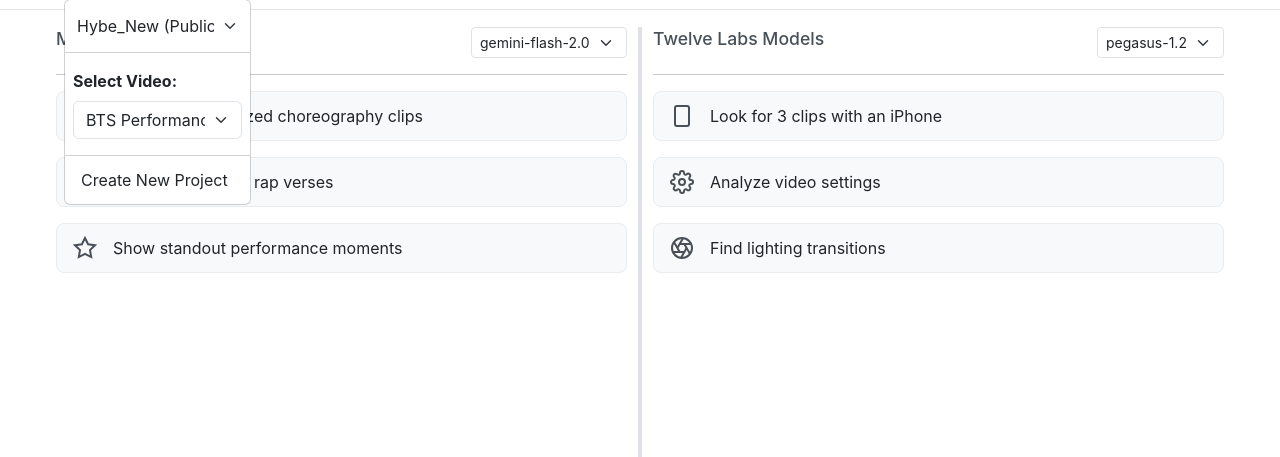
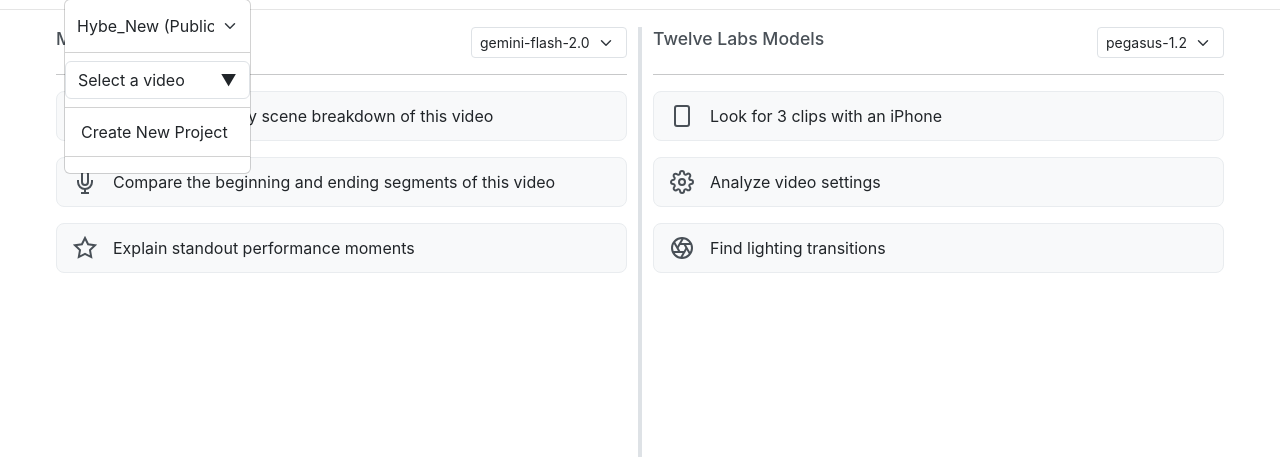
Before and after one commit to Hrishikesh332/Model-Evaluation, a Flask app: page / in a window 1280 px wide, after a click on "Hybe_New (Public)". Shown: the part 53-510 px from the top of the page. Run offline with Flask 2, Linux system fonts and the light colour scheme; some libraries are stand-ins or nearby versions.

Commit message:
UI Fixes Comparment

````diff
--- a/app.py
+++ b/app.py
@@ -371,7 +371,7 @@ def generate_gpt4o_response(prompt, video_path=None):
         if video_path and os.path.exists(video_path):
             messages.append({
                 "role": "user",
-                "content": f"[Video Analysis Request] The following query is about a video that likely contains performances, music videos, or dance routines. Please provide a detailed analysis: {prompt}"
+                "content": f"Please provide a detailed analysis: {prompt}"
             })
         else:
             messages.append({"role": "user", "content": prompt})
--- a/static/css/style.css
+++ b/static/css/style.css
@@ -345,3 +345,72 @@ body {
     0% { transform: rotate(0deg); }
     100% { transform: rotate(360deg); }
 }
+
+
+/* Add these styles to your style.css file */
+.custom-select-container {
+    position: relative;
+    width: 100%;
+}
+
+.custom-select {
+    cursor: pointer;
+    display: flex;
+    justify-content: space-between;
+    align-items: center;
+    padding: 0.375rem 0.75rem;
+}
+
+.custom-options {
+    position: absolute;
+    top: 100%;
+    left: 0;
+    right: 0;
+    background: white;
+    border: 1px solid #ced4da;
+    border-radius: 0.25rem;
+    max-height: 300px;
+    overflow-y: auto;
+    z-index: 1000;
+}
+
+.custom-option {
+    padding: 0.375rem 0.75rem;
+    cursor: pointer;
+}
+
+.custom-option:hover {
+    background-color: #f8f9fa;
+}
+
+.video-thumbnail-small {
+    width: 40px;
+    height: 40px;
+    object-fit: cover;
+    border-radius: 4px;
+}
+
+.selected-text {
+    flex: 1;
+    white-space: nowrap;
+    overflow: hidden;
+    text-overflow: ellipsis;
+}
+
+pre {
+    background-color: #f8f9fa;
+    padding: 1rem;
+    border-radius: 4px;
+    overflow-x: auto;
+}
+
+code {
+    background-color: #f1f3f5;
+    padding: 0.2rem 0.4rem;
+    border-radius: 3px;
+    font-family: monospace;
+}
+
+.badge.bg-secondary {
+    font-family: monospace;
+}
--- a/static/js/main.js
+++ b/static/js/main.js
@@ -233,7 +233,6 @@ document.addEventListener('DOMContentLoaded', function() {
             projectSelect.remove(0);
         }
 
-        // Add default option
         const defaultOption = document.createElement('option');
         defaultOption.value = "";
         defaultOption.textContent = "Select an index";
@@ -241,7 +240,6 @@ document.addEventListener('DOMContentLoaded', function() {
         defaultOption.selected = true;
         projectSelect.appendChild(defaultOption);
 
-        // Add indexes to dropdown
         indexes.forEach(index => {
             const option = document.createElement('option');
             option.value = index.id;
@@ -270,6 +268,7 @@ document.addEventListener('DOMContentLoaded', function() {
             loadVideosForIndex(indexes[0].id);
         }
     }
+
 
     // Load videos for an index
     function loadVideosForIndex(indexId) {
@@ -395,6 +394,98 @@ document.addEventListener('DOMContentLoaded', function() {
         });
     }
 
+
+    function displayLoadingInPanel(panelId) {
+        const panel = document.getElementById(panelId);
+        if (!panel) return null;
+
+        const loadingIndicator = document.createElement('div');
+        loadingIndicator.className = 'card mb-3 loading-indicator';
+        loadingIndicator.style.maxWidth = '100%';
+        loadingIndicator.innerHTML = `
+            <div class="card-body">
+                <div class="d-flex">
+                    <div class="spinner-grow spinner-grow-sm text-primary me-2" role="status">
+                        <span class="visually-hidden">Loading...</span>
+                    </div>
+                    <div>Analyzing...</div>
+                </div>
+            </div>
+        `;
+
+        panel.appendChild(loadingIndicator);
+        return loadingIndicator;
+    }
+
+
+    function displayUserMessageInPanel(panelId, message) {
+        const panel = document.getElementById(panelId);
+        if (!panel) return;
+
+        const messageEl = document.createElement('div');
+        messageEl.className = 'card mb-3 ms-auto';
+        messageEl.style.maxWidth = '80%';
+
+        messageEl.innerHTML = `
+            <div class="card-body">
+                <div class="d-flex justify-content-between align-items-center mb-2">
+                    <strong class="text-primary">You</strong>
+                    <small class="text-muted">${getCurrentTime()}</small>
+                </div>
+                <p class="card-text mb-0">${message}</p>
+            </div>
+        `;
+
+        panel.appendChild(messageEl);
+    }
+
+    function replaceLoadingWithResponse(panelId, loadingElement, message, sourceName) {
+        const panel = document.getElementById(panelId);
+        if (!panel || !loadingElement) return;
+
+        const messageEl = document.createElement('div');
+        messageEl.className = 'card mb-3';
+        messageEl.style.maxWidth = '100%';
+
+        const formattedMessage = renderMarkdown(message);
+
+        messageEl.innerHTML = `
+            <div class="card-body">
+                <div class="d-flex justify-content-between align-items-center mb-2">
+                    <strong class="text-success">${sourceName}</strong>
+                    <small class="text-muted">${getCurrentTime()}</small>
+                </div>
+                <div class="card-text mb-0">${formattedMessage}</div>
+            </div>
+        `;
+
+        if (loadingElement.parentNode === panel) {
+            panel.replaceChild(messageEl, loadingElement);
+        } else {
+            panel.appendChild(messageEl);
+        }
+    }
+
+    function renderMarkdown(text) {
+        if (!text) return '';
+
+        text = text.replace(/\*\*(.*?)\*\*/g, '<strong>$1</strong>');
+        text = text.replace(/\*(.*?)\*/g, '<em>$1</em>');
+        text = text.replace(/^### (.*?)$/gm, '<h5>$1</h5>');
+        text = text.replace(/^## (.*?)$/gm, '<h4>$1</h4>');
+        text = text.replace(/^# (.*?)$/gm, '<h3>$1</h3>');
+        text = text.replace(/```([\s\S]*?)```/g, '<pre><code>$1</code></pre>');
+        text = text.replace(/`([^`]+)`/g, '<code>$1</code>');
+        text = text.replace(/\n/g, '<br>');
+
+        text = text.replace(/^\* (.*?)$/gm, '<li>$1</li>');
+        text = text.replace(/^(\d+)\. (.*?)$/gm, '<li>$2</li>');
+
+        text = text.replace(/(\d{1,2}:\d{2}(?::\d{2})?(?:-\d{1,2}:\d{2}(?::\d{2})?)?)/g, '<span class="badge bg-secondary">$1</span>');
+
+        return text;
+    }
+
     function sendMessage() {
         const message = messageInput.value.trim();
         if (!message) return;
@@ -406,14 +497,24 @@ document.addEventListener('DOMContentLoaded', function() {
 
         clearSuggestionsAndShowResults();
 
+        // Display user message in the main chat area
         displayUserMessage(message);
+
+        // Display user message in both left and right panels
+        displayUserMessageInPanel('leftPanelResults', message);
+        displayUserMessageInPanel('rightPanelResults', message);
 
         const selectedModel = modelSelector.value === '1' ? 'gpt4o' : 'gemini';
 
+        // Add a temporary loading message in the main chat area
         const loadingMessage = displayBotMessage("Analyzing your request...", true);
 
         messageInput.disabled = true;
         sendButton.disabled = true;
+
+        // Create loading indicators in each panel
+        const leftPanelLoading = displayLoadingInPanel('leftPanelResults');
+        const rightPanelLoading = displayLoadingInPanel('rightPanelResults');
 
         // Send query to server
         fetch('/api/search', {
@@ -433,6 +534,7 @@ document.addEventListener('DOMContentLoaded', function() {
             return response.json();
         })
         .then(data => {
+            // Remove the main loading message
             if (loadingMessage && loadingMessage.parentNode === searchResults) {
                 searchResults.removeChild(loadingMessage);
             }
@@ -442,18 +544,31 @@ document.addEventListener('DOMContentLoaded', function() {
             messageInput.focus();
 
             if (data.status === 'success') {
+                // Replace the loading indicators with actual responses
                 if (data.responses.pegasus) {
-                    displayBotMessageInPanel('rightPanelResults', data.responses.pegasus, 'Pegasus Model');
+                    replaceLoadingWithResponse('rightPanelResults', rightPanelLoading, data.responses.pegasus, 'Pegasus Model');
                 }
 
                 if (data.responses[selectedModel]) {
                     const modelName = selectedModel === 'gemini' ? 'Gemini Model' : 'GPT-4o Model';
-                    displayBotMessageInPanel('leftPanelResults', data.responses[selectedModel], modelName);
+                    replaceLoadingWithResponse('leftPanelResults', leftPanelLoading, data.responses[selectedModel], modelName);
                 }
 
                 const combinedResponse = "Analysis complete. Check both panels for detailed results.";
                 displayBotMessage(combinedResponse);
             } else {
+                // Remove loading indicators and show error
+                const leftPanel = document.getElementById('leftPanelResults');
+                const rightPanel = document.getElementById('rightPanelResults');
+
+                if (leftPanel && leftPanelLoading && leftPanelLoading.parentNode === leftPanel) {
+                    leftPanel.removeChild(leftPanelLoading);
+                }
+
+                if (rightPanel && rightPanelLoading && rightPanelLoading.parentNode === rightPanel) {
+                    rightPanel.removeChild(rightPanelLoading);
+                }
+
                 showAlert(data.message || 'Failed to analyze video', 'danger');
                 displayBotMessage("Sorry, I encountered an error while analyzing your request.");
             }
@@ -461,8 +576,20 @@ document.addEventListener('DOMContentLoaded', function() {
         .catch(error => {
             console.error('Error sending message:', error);
 
+            // Remove all loading indicators
             if (loadingMessage && loadingMessage.parentNode === searchResults) {
                 searchResults.removeChild(loadingMessage);
+            }
+
+            const leftPanel = document.getElementById('leftPanelResults');
+            const rightPanel = document.getElementById('rightPanelResults');
+
+            if (leftPanel && leftPanelLoading && leftPanelLoading.parentNode === leftPanel) {
+                leftPanel.removeChild(leftPanelLoading);
+            }
+
+            if (rightPanel && rightPanelLoading && rightPanelLoading.parentNode === rightPanel) {
+                rightPanel.removeChild(rightPanelLoading);
             }
 
             messageInput.disabled = false;
@@ -538,44 +665,6 @@ document.addEventListener('DOMContentLoaded', function() {
         }
     }
 
-    function displayBotMessageInPanel(panelId, message, sourceName) {
-        const panel = document.getElementById(panelId);
-        if (!panel) return;
-
-        const typingIndicator = document.createElement('div');
-        typingIndicator.className = 'card mb-3';
-        typingIndicator.style.maxWidth = '100%';
-        typingIndicator.innerHTML = `
-            <div class="card-body">
-                <div class="d-flex">
-                    <div class="spinner-grow spinner-grow-sm text-primary me-2" role="status">
-                        <span class="visually-hidden">Loading...</span>
-                    </div>
-                    <div>Analyzing...</div>
-                </div>
-            </div>
-        `;
-
-        panel.appendChild(typingIndicator);
-
-        setTimeout(() => {
-            const messageEl = document.createElement('div');
-            messageEl.className = 'card mb-3';
-            messageEl.style.maxWidth = '100%';
-
-            messageEl.innerHTML = `
-                <div class="card-body">
-                    <div class="d-flex justify-content-between align-items-center mb-2">
-                        <strong class="text-success">${sourceName}</strong>
-                        <small class="text-muted">${getCurrentTime()}</small>
-                    </div>
-                    <div class="card-text mb-0">${message}</div>
-                </div>
-            `;
-
-            panel.replaceChild(messageEl, typingIndicator);
-        }, 1200);
-    }
 
     function displayUserMessage(message) {
         if (!searchResults) return;
@@ -665,7 +754,7 @@ document.addEventListener('DOMContentLoaded', function() {
         }, 5000);
     }
 
-    // Function to update API status display
+
     function updateApiStatus(connected) {
         if (!apiStatus) return;
 
@@ -702,7 +791,6 @@ document.addEventListener('DOMContentLoaded', function() {
         return `${hours}:${minutes} ${ampm}`;
     }
 
-    // Initialize model availability check
     function checkModelAvailability() {
         fetch('/api/models')
             .then(response => response.json())
--- a/templates/index.html
+++ b/templates/index.html
@@ -30,12 +30,19 @@
                         </li>
                         <li><hr class="dropdown-divider"></li>
                         <li>
-                            <div id="videoSelectContainer" class="p-2">
-                                <label class="form-label fw-bold mb-2">Select Video:</label>
-                                <select id="videoSelect" class="form-select">
-                                    <option value="" selected disabled>Select a video</option>
-                                </select>
+                            <!-- Replace the standard video select dropdown with this custom version -->
+                        <div class="custom-select-container">
+                            <select id="videoSelect" class="form-select d-none">
+                            <!-- Options will be added by JavaScript -->
+                            </select>
+                            <div class="custom-select form-control">
+                            <span class="selected-text">Select a video</span>
+                            <span class="dropdown-arrow">▼</span>
                             </div>
+                            <div class="custom-options" style="display:none;">
+                            <!-- Options will be added by JavaScript -->
+                            </div>
+                        </div>
                         </li>
                         <li><hr class="dropdown-divider"></li>
                         <li><a class="dropdown-item" href="#" data-bs-toggle="modal" data-bs-target="#newProjectModal">Create New Project</a></li>
@@ -138,7 +145,7 @@
                         <line x1="17" y1="2" x2="17" y2="22"/>
                         <line x1="2" y1="12" x2="22" y2="12"/>
                     </svg>
-                    Find 10 synchronized choreography clips
+                    Provide a scene by scene breakdown of this video
                 </div>
                 <div class="suggestion-card">
                     <svg class="suggestion-icon" viewBox="0 0 24 24" fill="none" stroke="currentColor" stroke-width="2">
@@ -147,13 +154,13 @@
                         <line x1="12" y1="19" x2="12" y2="23"/>
                         <line x1="8" y1="23" x2="16" y2="23"/>
                     </svg>
-                    Find 3 memorable rap verses
+                    Compare the beginning and ending segments of this video
                 </div>
                 <div class="suggestion-card">
                     <svg class="suggestion-icon" viewBox="0 0 24 24" fill="none" stroke="currentColor" stroke-width="2">
                         <polygon points="12 2 15.09 8.26 22 9.27 17 14.14 18.18 21.02 12 17.77 5.82 21.02 7 14.14 2 9.27 8.91 8.26 12 2"></polygon>
                     </svg>
-                    Show standout performance moments
+                    Explain standout performance moments
                 </div>
             </div>
             <div class="col-lg-6 border-start full-height-border">
````
